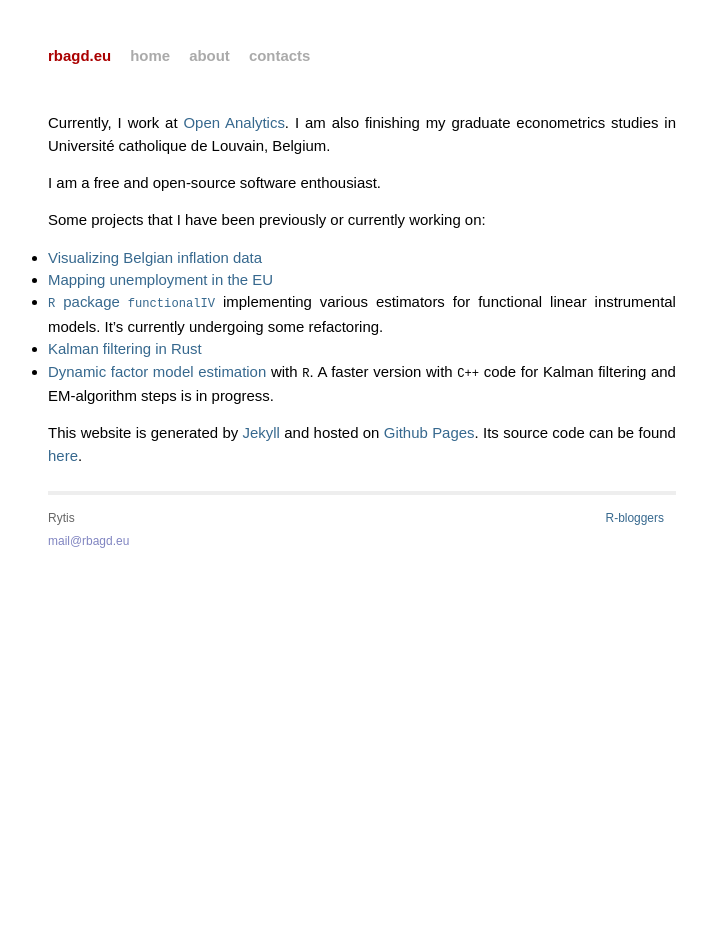
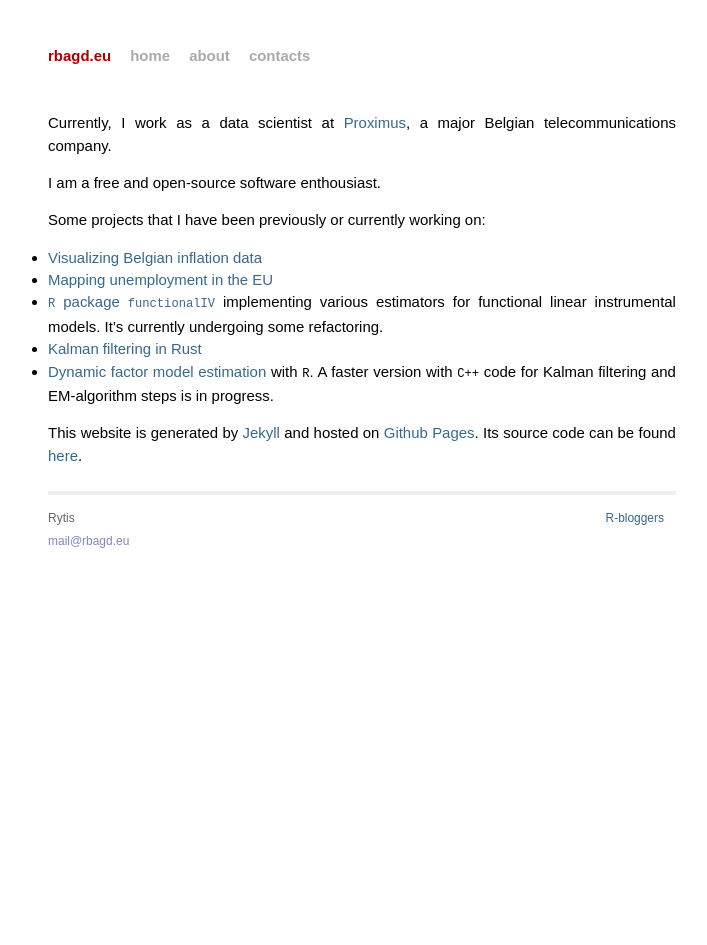
Before and after one commit to rbagd/rbagd.github.io, a Jekyll site: the page built from about/index.markdown, in a window 1280 px wide. Shown: the whole page, without its empty margins (278-985 px from the left). Built offline with Jekyll 4.4.1, drawn with Linux system fonts in a browser that asks for light colours; Markdown is read by kramdown in place of the engine named in the settings.

Commit message:
Update job status

```diff
--- a/about/index.markdown
+++ b/about/index.markdown
@@ -4,7 +4,7 @@ title: about
 format: markdown
 ---
 
-Currently, I work at [Open Analytics](https://www.openanalytics.eu/). I am also finishing my graduate econometrics studies in Université catholique de Louvain, Belgium.
+Currently, I work as a data scientist at [Proximus](https://www.proximus.be/), a major Belgian telecommunications company.
 
 I am a free and open-source software enthousiast.
 
```
